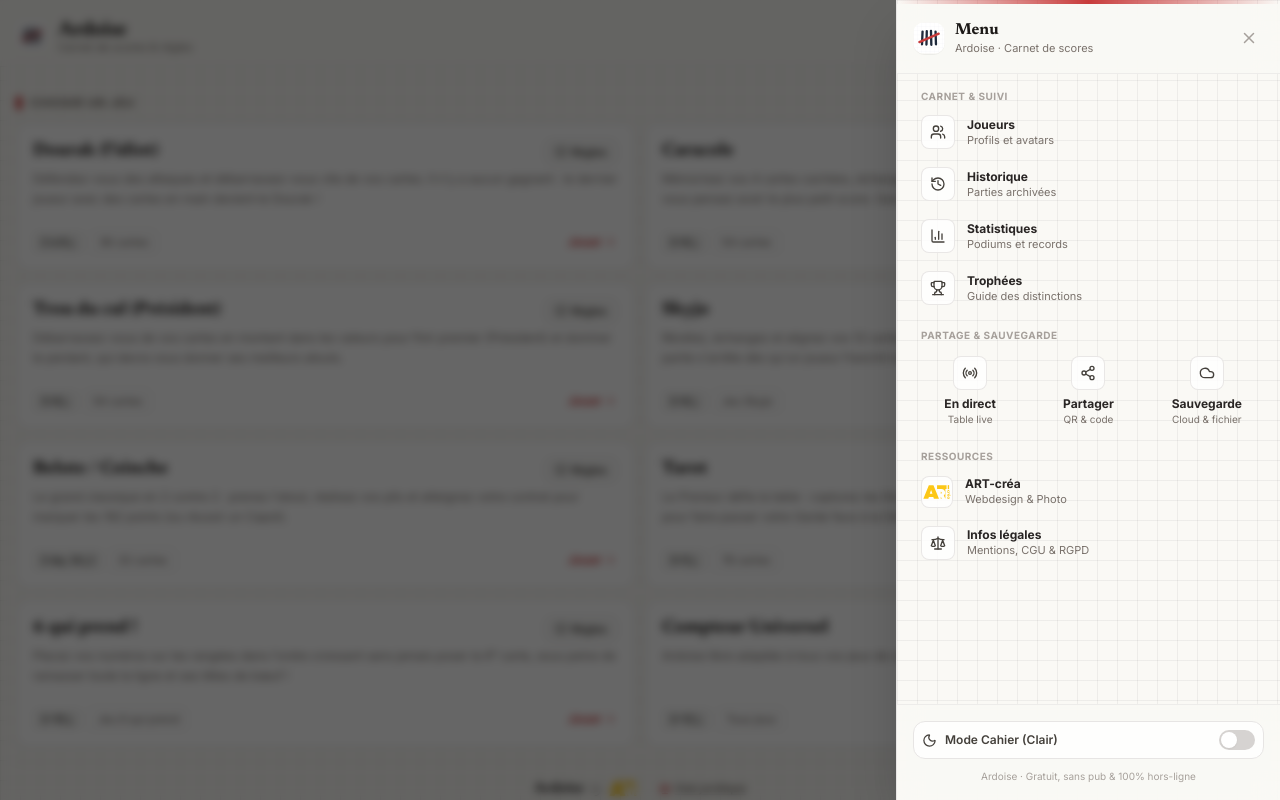
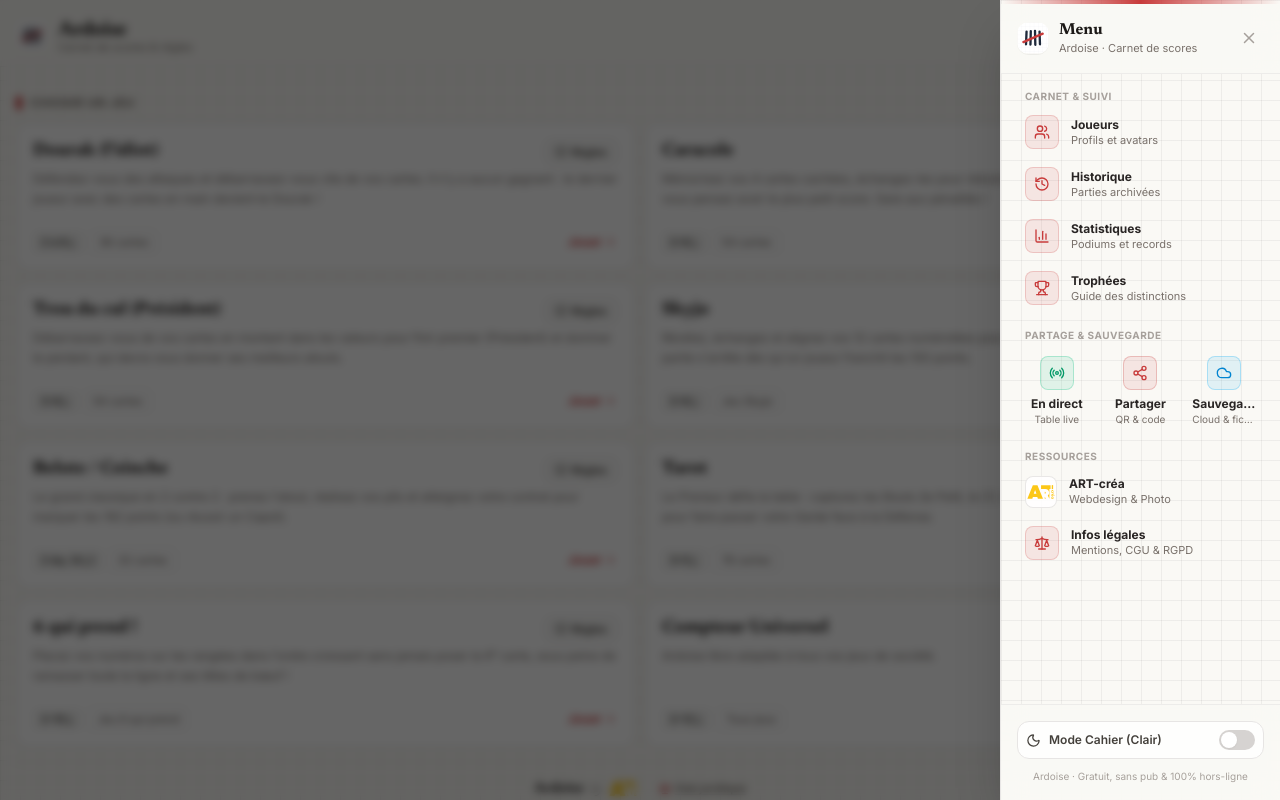
Before and after one commit to Artichou-code/ardoise, a React (Vite) app: page / in a window 1280 px wide. Both pictures are taken after a click on the button 1246 px from the left and 36 px from the top of the page. Built offline with nearby package versions, Linux system fonts and the light colour scheme.

Commit message:
style(menu): couleurs d'accentuation des icones et largeur du tiroir plus compacte

```diff
--- a/src/components/BurgerMenu.jsx
+++ b/src/components/BurgerMenu.jsx
@@ -135,7 +135,7 @@ export function BurgerMenu({
         onTouchStart={handleTouchStart}
         onTouchMove={handleTouchMove}
         onTouchEnd={handleTouchEnd}
-        className={`relative w-full max-w-xs sm:max-w-sm h-full school-surface text-stone-900 dark:text-slate-100 border-l border-stone-200/90 dark:border-slate-800/90 shadow-2xl flex flex-col z-10 drawer-panel ${
+        className={`relative w-[78vw] max-w-[268px] sm:max-w-[280px] h-full school-surface text-stone-900 dark:text-slate-100 border-l border-stone-200/90 dark:border-slate-800/90 shadow-2xl flex flex-col z-10 drawer-panel ${
           isOpen ? 'drawer-panel-open pointer-events-auto' : 'drawer-panel-closed pointer-events-none'
         }`}
       >
@@ -179,7 +179,7 @@ export function BurgerMenu({
                 onClick={() => handleAction(() => onNavigate('players'))}
                 className="w-full p-2 rounded-xl flex items-center gap-3 text-left hover:bg-stone-100 dark:hover:bg-slate-800/70 transition-colors group cursor-pointer"
               >
-                <span className="p-2 rounded-lg bg-white/80 dark:bg-slate-800/80 border border-stone-200/90 dark:border-slate-700/70 text-stone-700 dark:text-slate-300 group-hover:text-[#c83b3b] group-hover:border-[#c83b3b]/35 shrink-0 group-hover:scale-105 transition-all">
+                <span className="p-2 rounded-lg bg-[#c83b3b]/10 dark:bg-[#c83b3b]/20 border border-[#c83b3b]/20 dark:border-[#c83b3b]/30 text-[#c83b3b] shrink-0 group-hover:scale-105 transition-all">
                   <Users size={16} />
                 </span>
                 <div className="min-w-0 flex-1">
@@ -197,7 +197,7 @@ export function BurgerMenu({
                 onClick={() => handleAction(() => onNavigate('history'))}
                 className="w-full p-2 rounded-xl flex items-center gap-3 text-left hover:bg-stone-100 dark:hover:bg-slate-800/70 transition-colors group cursor-pointer"
               >
-                <span className="p-2 rounded-lg bg-white/80 dark:bg-slate-800/80 border border-stone-200/90 dark:border-slate-700/70 text-stone-700 dark:text-slate-300 group-hover:text-[#c83b3b] group-hover:border-[#c83b3b]/35 shrink-0 group-hover:scale-105 transition-all">
+                <span className="p-2 rounded-lg bg-[#c83b3b]/10 dark:bg-[#c83b3b]/20 border border-[#c83b3b]/20 dark:border-[#c83b3b]/30 text-[#c83b3b] shrink-0 group-hover:scale-105 transition-all">
                   <History size={16} />
                 </span>
                 <div className="min-w-0 flex-1">
@@ -215,7 +215,7 @@ export function BurgerMenu({
                 onClick={() => handleAction(() => onNavigate('stats'))}
                 className="w-full p-2 rounded-xl flex items-center gap-3 text-left hover:bg-stone-100 dark:hover:bg-slate-800/70 transition-colors group cursor-pointer"
               >
-                <span className="p-2 rounded-lg bg-white/80 dark:bg-slate-800/80 border border-stone-200/90 dark:border-slate-700/70 text-stone-700 dark:text-slate-300 group-hover:text-[#c83b3b] group-hover:border-[#c83b3b]/35 shrink-0 group-hover:scale-105 transition-all">
+                <span className="p-2 rounded-lg bg-[#c83b3b]/10 dark:bg-[#c83b3b]/20 border border-[#c83b3b]/20 dark:border-[#c83b3b]/30 text-[#c83b3b] shrink-0 group-hover:scale-105 transition-all">
                   <BarChart3 size={16} />
                 </span>
                 <div className="min-w-0 flex-1">
@@ -233,7 +233,7 @@ export function BurgerMenu({
                 onClick={() => handleAction(onOpenTrophies)}
                 className="w-full p-2 rounded-xl flex items-center gap-3 text-left hover:bg-stone-100 dark:hover:bg-slate-800/70 transition-colors group cursor-pointer"
               >
-                <span className="p-2 rounded-lg bg-white/80 dark:bg-slate-800/80 border border-stone-200/90 dark:border-slate-700/70 text-stone-700 dark:text-slate-300 group-hover:text-[#c83b3b] group-hover:border-[#c83b3b]/35 shrink-0 group-hover:scale-105 transition-all">
+                <span className="p-2 rounded-lg bg-[#c83b3b]/10 dark:bg-[#c83b3b]/20 border border-[#c83b3b]/20 dark:border-[#c83b3b]/30 text-[#c83b3b] shrink-0 group-hover:scale-105 transition-all">
                   <Trophy size={16} />
                 </span>
                 <div className="min-w-0 flex-1">
@@ -269,7 +269,7 @@ export function BurgerMenu({
                 <span className={`p-2 rounded-lg shrink-0 group-hover:scale-105 transition-all border ${
                   liveSession
                     ? 'bg-emerald-500/20 border-emerald-500/40 text-emerald-600 dark:text-emerald-400'
-                    : 'bg-white/80 dark:bg-slate-800/80 border-stone-200/90 dark:border-slate-700/70 text-stone-700 dark:text-slate-300 group-hover:text-[#c83b3b] group-hover:border-[#c83b3b]/35'
+                    : 'bg-emerald-500/10 dark:bg-emerald-500/20 border-emerald-500/25 dark:border-emerald-500/35 text-emerald-600 dark:text-emerald-400'
                 }`}>
                   <Radio size={16} className={liveSession ? 'animate-pulse' : ''} />
                 </span>
@@ -288,7 +288,7 @@ export function BurgerMenu({
                 onClick={() => handleAction(onOpenShareGames)}
                 className="p-2 rounded-xl hover:bg-stone-100 dark:hover:bg-slate-800/70 flex flex-col items-center justify-center text-center gap-1.5 transition-colors group cursor-pointer"
               >
-                <span className="p-2 rounded-lg bg-white/80 dark:bg-slate-800/80 border border-stone-200/90 dark:border-slate-700/70 text-stone-700 dark:text-slate-300 group-hover:text-[#c83b3b] group-hover:border-[#c83b3b]/35 shrink-0 group-hover:scale-105 transition-all">
+                <span className="p-2 rounded-lg bg-[#c83b3b]/10 dark:bg-[#c83b3b]/20 border border-[#c83b3b]/25 dark:border-[#c83b3b]/35 text-[#c83b3b] shrink-0 group-hover:scale-105 transition-all">
                   <Share2 size={16} />
                 </span>
                 <div className="min-w-0 w-full">
@@ -306,7 +306,7 @@ export function BurgerMenu({
                 onClick={() => handleAction(onOpenSync)}
                 className="p-2 rounded-xl hover:bg-stone-100 dark:hover:bg-slate-800/70 flex flex-col items-center justify-center text-center gap-1.5 transition-colors group cursor-pointer"
               >
-                <span className="p-2 rounded-lg bg-white/80 dark:bg-slate-800/80 border border-stone-200/90 dark:border-slate-700/70 text-stone-700 dark:text-slate-300 group-hover:text-[#c83b3b] group-hover:border-[#c83b3b]/35 shrink-0 group-hover:scale-105 transition-all">
+                <span className="p-2 rounded-lg bg-sky-500/10 dark:bg-sky-500/20 border border-sky-500/25 dark:border-sky-500/35 text-sky-600 dark:text-sky-400 shrink-0 group-hover:scale-105 transition-all">
                   <Cloud size={16} />
                 </span>
                 <div className="min-w-0 w-full">
@@ -332,7 +332,7 @@ export function BurgerMenu({
                 onClick={() => handleAction(onOpenArtCrea)}
                 className="w-full p-2 rounded-xl flex items-center gap-3 text-left hover:bg-stone-100 dark:hover:bg-slate-800/70 transition-colors group cursor-pointer"
               >
-                <div className="w-8 h-8 rounded-lg bg-white/80 dark:bg-slate-800/80 border border-stone-200/90 dark:border-slate-700/70 group-hover:border-[#c83b3b]/35 flex items-center justify-center shrink-0 transition-all">
+                <div className="w-8 h-8 rounded-lg bg-white/85 dark:bg-slate-800/85 border border-stone-200/90 dark:border-slate-700/70 group-hover:border-[#c83b3b]/40 flex items-center justify-center shrink-0 transition-all">
                   <ArtCreaLogo className="h-4 w-auto group-hover:scale-105 transition-transform" />
                 </div>
                 <div className="min-w-0 flex-1">
@@ -350,7 +350,7 @@ export function BurgerMenu({
                 onClick={() => handleAction(() => onOpenLegal('mentions'))}
                 className="w-full p-2 rounded-xl flex items-center gap-3 text-left hover:bg-stone-100 dark:hover:bg-slate-800/70 transition-colors group cursor-pointer"
               >
-                <span className="p-2 rounded-lg bg-white/80 dark:bg-slate-800/80 border border-stone-200/90 dark:border-slate-700/70 text-stone-700 dark:text-slate-300 group-hover:text-[#c83b3b] group-hover:border-[#c83b3b]/35 shrink-0 group-hover:scale-105 transition-all">
+                <span className="p-2 rounded-lg bg-[#c83b3b]/10 dark:bg-[#c83b3b]/20 border border-[#c83b3b]/20 dark:border-[#c83b3b]/30 text-[#c83b3b] shrink-0 group-hover:scale-105 transition-all">
                   <Scale size={16} />
                 </span>
                 <div className="min-w-0 flex-1">
```
